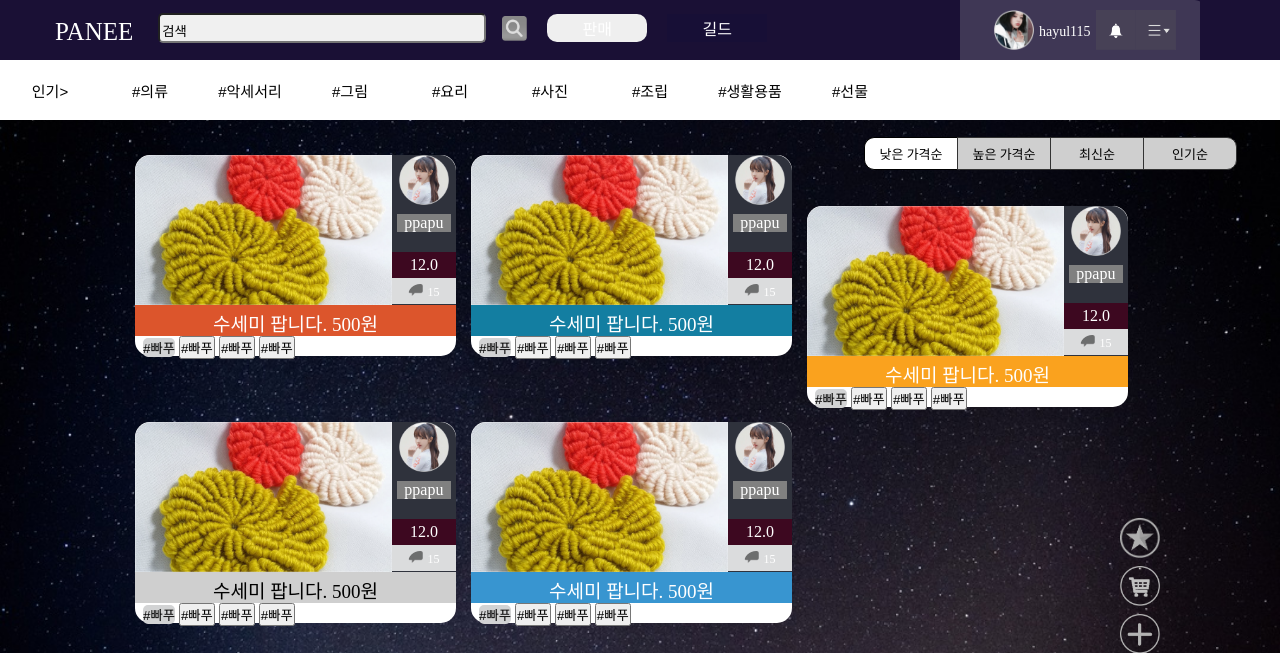
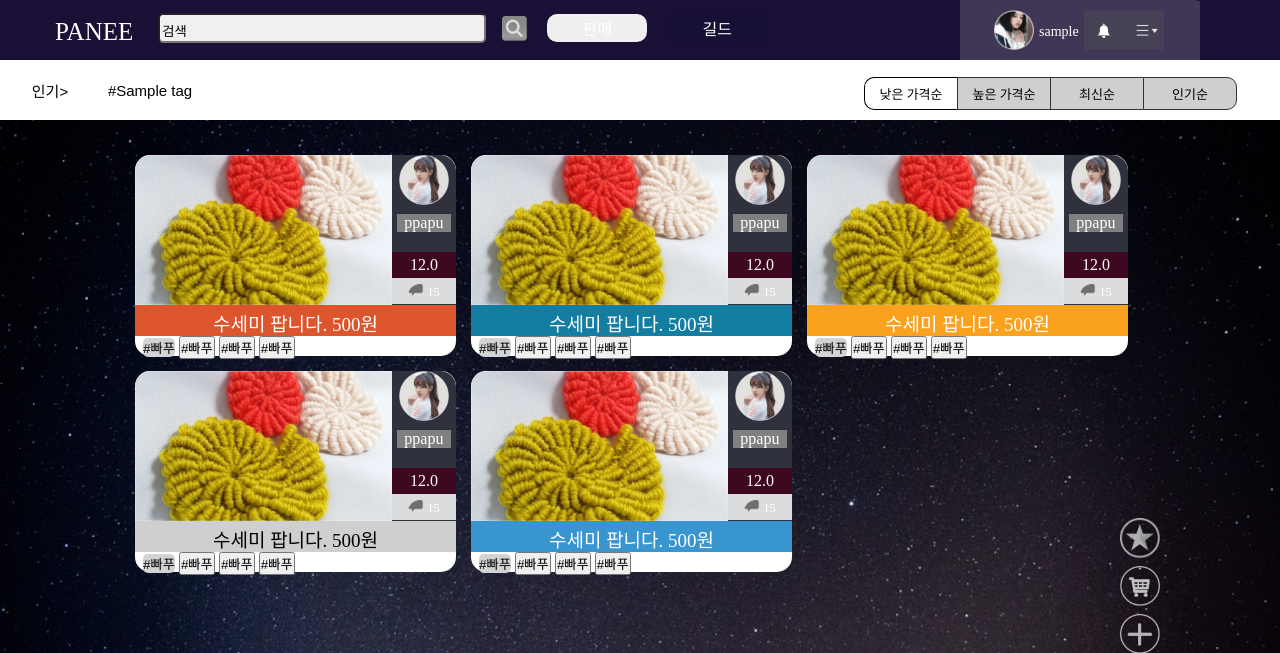
Before and after one commit to Kcrong/Panee_Shop, a Flask app: page /shop/list in a window 1280 px wide. Shown: the top 653 px of the page. Run offline with Flask 2, Linux system fonts and the light colour scheme; a user stored in the database is signed in; tables that the repository leaves empty hold one stand-in row (values such as "Sample post").

Commit message:
이제 main.html 에서 db 데이터를 표시함

```diff
--- a/app/templates/shop/main.html
+++ b/app/templates/shop/main.html
@@ -190,7 +190,7 @@
 			</div>
 			<div class="user-info-area">
 				<ul>
-					<a href="user_profile.html">
+					<a href="{{ url_for('user.profile') }}">
 						<li style="margin-left: 34px">
 							<span style="position:relative;">
 								<img src="{{ url_for('main.img_static', filename='main-head/p_0045_main_profile_pic.png') }}" width="40px" height="40px" style="margin-top:10px"/>
@@ -199,7 +199,7 @@
 					</a>
 					<li style="margin:22px 5px">
 						<!-- <a href="#"> -->
-							<span class="userid" style="margin-top:20px;">hayul115</span>
+							<span class="userid" style="margin-top:20px;">{{ current_user.nick }}</span>
 						<!-- </a>		  -->
 					</li>
 					<li style="margin-top:10px;">
@@ -229,14 +229,9 @@
 			<div style="position:relative;z-index: 100;">
 				<ul class="gnb">
 					<li><button class="btn-menu">인기></button></li>
-					<li><button class="btn-menu">#의류</button></li>
-					<li><button class="btn-menu">#악세서리</button></li>
-					<li><button class="btn-menu">#그림</button></li>
-					<li><button class="btn-menu">#요리</button></li>
-					<li><button class="btn-menu">#사진</button></li>
-					<li><button class="btn-menu">#조립</button></li>
-					<li><button class="btn-menu">#생활용품</button></li>
-					<li><button class="btn-menu">#선물</button></li>
+                    {% for tag in top_tag %}
+                        <li><button class="btn-menu">#{{ tag.name }}</button></li>
+                    {% endfor %}
 				</ul>
 			</div>
 
```
